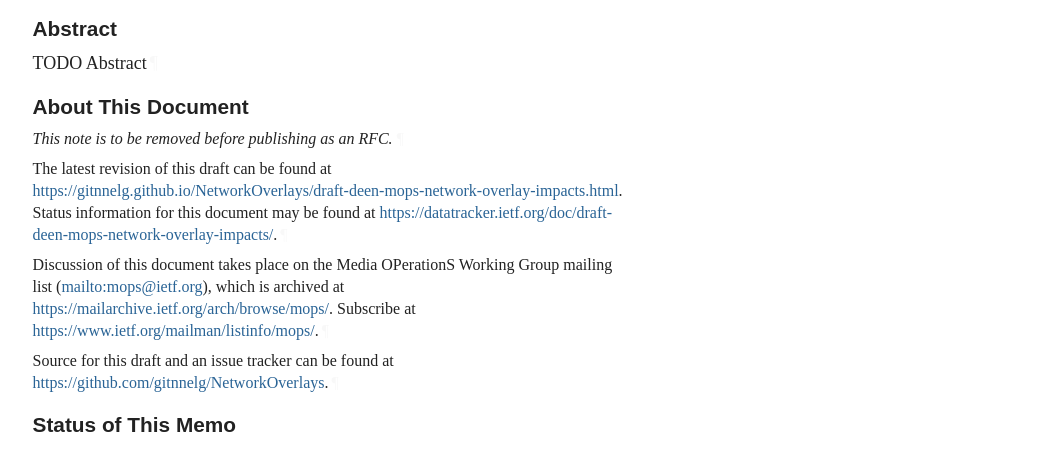
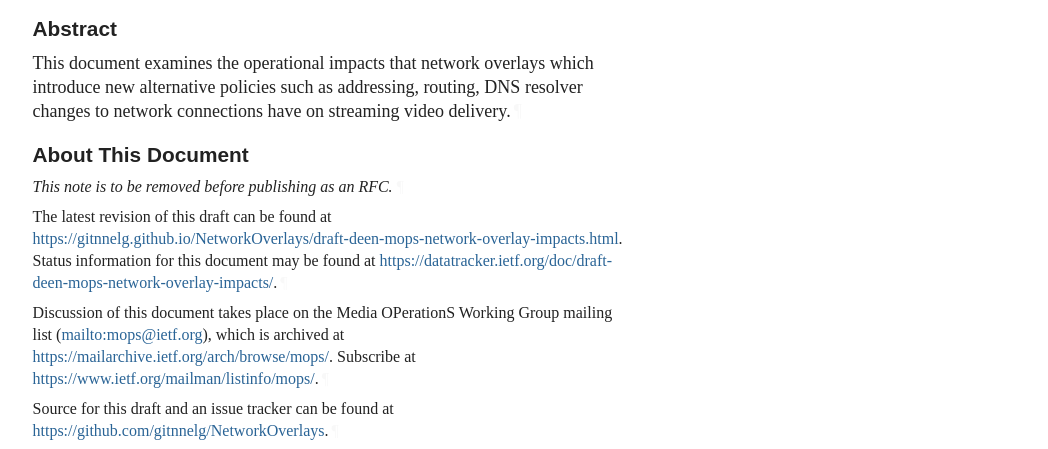
Before and after one commit to ietf-wg-mops/draft-ietf-mops-network-overlay-impacts, a plain HTML site: page draft-deen-mops-network-overlay-impacts.html in a window 1280 px wide. Shown: the part 336-785 px from the top of the page, without its empty margins (92-1140 px from the left). Drawn offline with Linux system fonts and the light colour scheme; a web font is replaced by a local one.

Commit message:
Script updating gh-pages from 5a26382. [ci skip]

```diff
--- a/draft-deen-mops-network-overlay-impacts.html
+++ b/draft-deen-mops-network-overlay-impacts.html
@@ -7,7 +7,7 @@
 <title>Network Overlay Impacts to Streaming Video</title>
 <meta content="Glenn Deen" name="author">
 <meta content="
-       TODO Abstract
+       This document examines the operational impacts that network overlays which introduce new alternative policies such as addressing, routing, DNS resolver changes to network connections have on streaming video delivery.
     " name="description">
 <meta content="xml2rfc 3.21.0" name="generator">
 <meta content="next generation" name="keyword">
@@ -1062,7 +1062,7 @@ svg :is([fill="white"], [fill^="#fff"]) {
 <h1 id="title">Network Overlay Impacts to Streaming Video</h1>
 <section id="section-abstract">
       <h2 id="abstract"><a href="#abstract" class="selfRef">Abstract</a></h2>
-<p id="section-abstract-1">TODO Abstract<a href="#section-abstract-1" class="pilcrow">¶</a></p>
+<p id="section-abstract-1">This document examines the operational impacts that network overlays which introduce new alternative policies such as addressing, routing, DNS resolver changes to network connections have on streaming video delivery.<a href="#section-abstract-1" class="pilcrow">¶</a></p>
 </section>
 <section class="note rfcEditorRemove" id="section-note.1">
       <h2 id="name-about-this-document">
```
Also changed, not shown: draft-deen-mops-network-overlay-impacts.txt.
